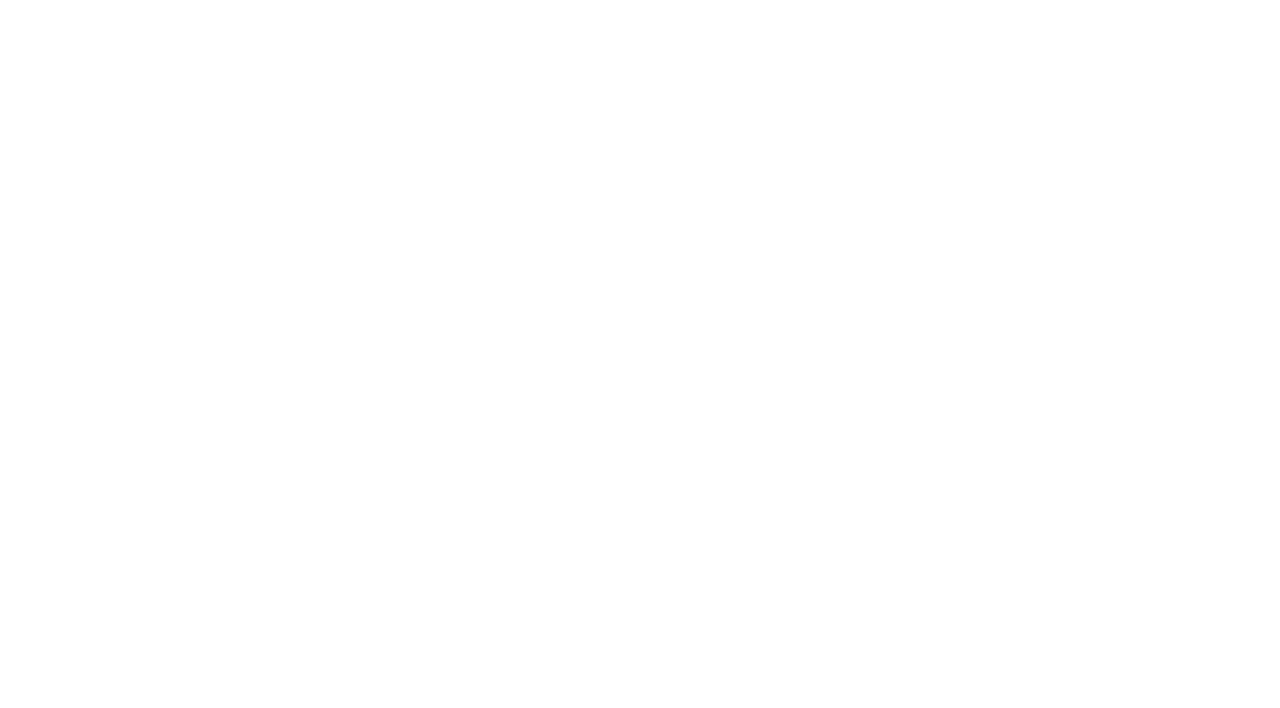
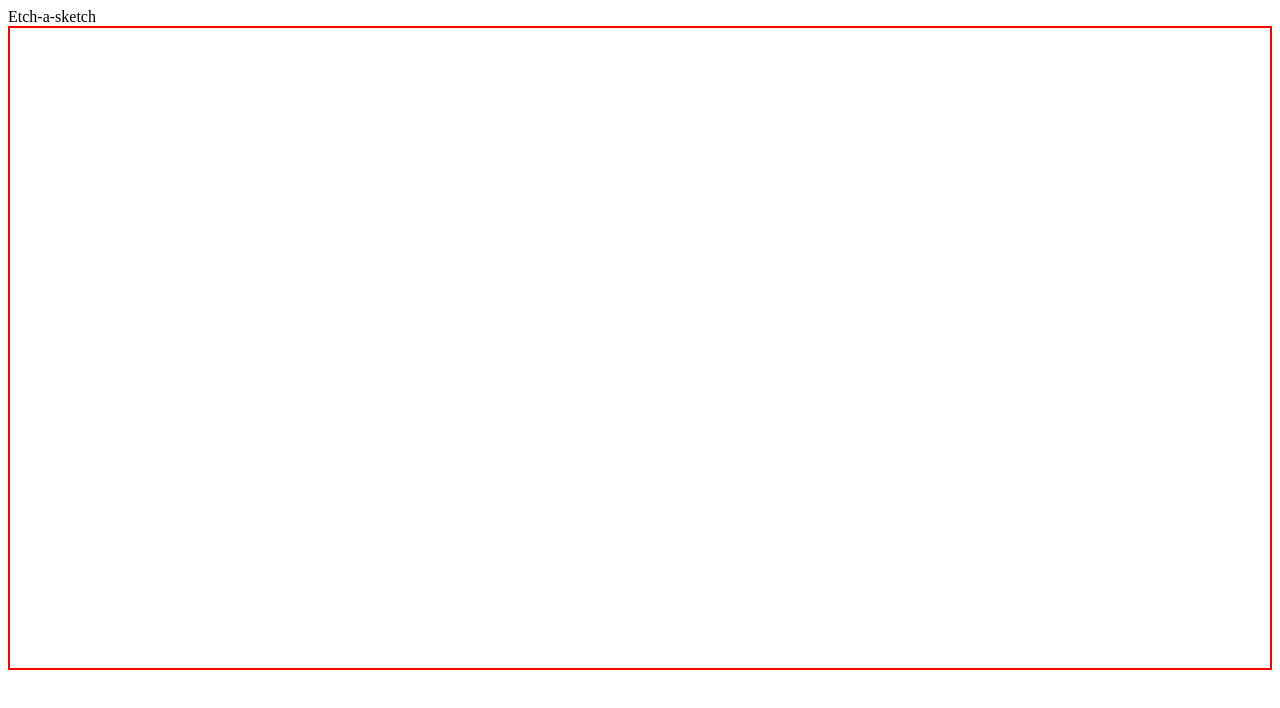
Before and after one commit to YvesConcepcion/Etchasketch, a plain HTML site: page index.html in a window 1280 px wide. Drawn offline with Linux system fonts and the light colour scheme.

```diff
--- a/index.html
+++ b/index.html
@@ -7,5 +7,8 @@
     <link rel="stylesheet" href="style.css" />
     <script src="script.js"></script>
   </head>
-  <body></body>
+  <body>
+    <div class="title">Etch-a-sketch</div>
+    <div class="container"></div>
+  </body>
 </html>
--- a/script.js
+++ b/script.js
@@ -0,0 +1,9 @@
+// Function createDiv{}
+function createDiv() {
+  for (let i = 0; i < 16; i++) {
+    for (let j = 0; j < 16; j++) {
+      console.log(i, j);
+    }
+  }
+}
+// const newDiv = document.createElement("Div")
--- a/style.css
+++ b/style.css
@@ -0,0 +1,8 @@
+.container {
+  display: flex;
+  justify-content: center;
+  border: 2px solid red;
+  align-items: center;
+  min-height: 80vh;
+  margin: auto;
+}
```
Also changed, not shown: .eslintrc.js (added).
